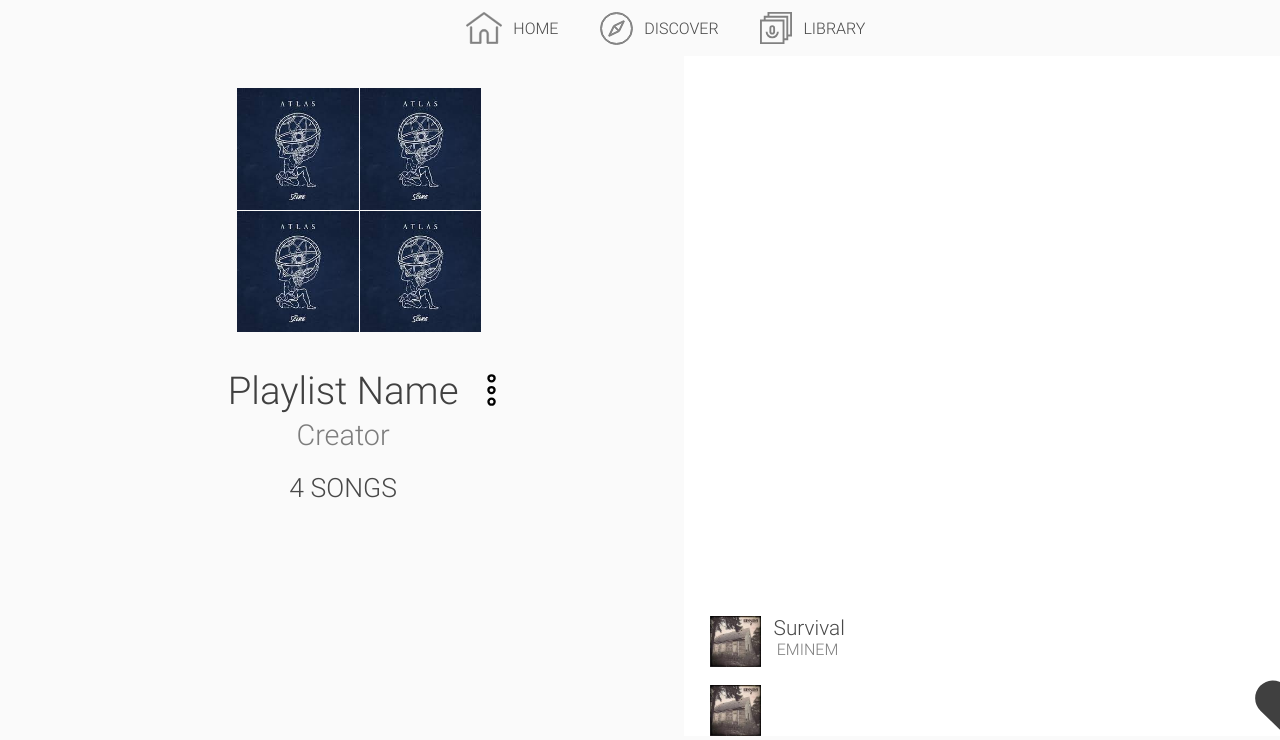
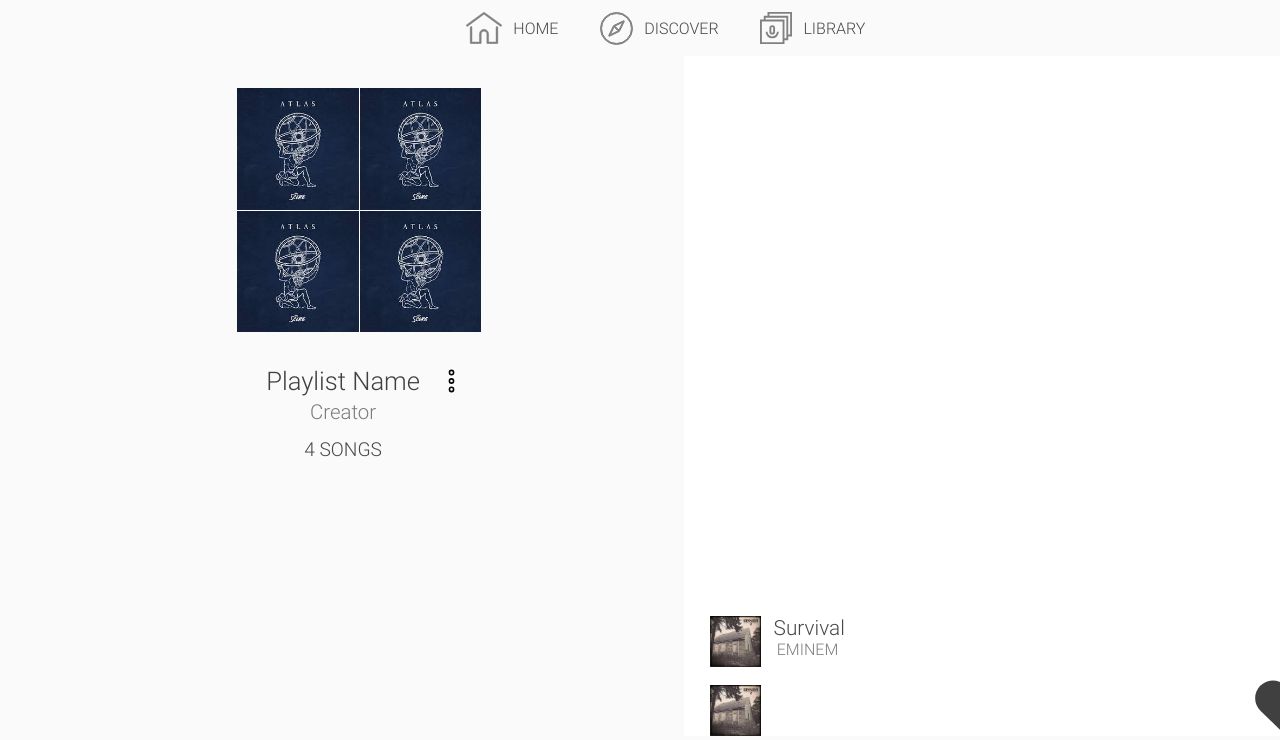
Before and after one commit to helagro/fria-play, a React (Create React App) app: page / in a window 1280 px wide. Shown: the top 740 px of the page. Built offline with nearby package versions, Linux system fonts and the light colour scheme.

Commit message:
discovered the min() function

```diff
--- a/src/components/style/PlayListComputerView.module.css
+++ b/src/components/style/PlayListComputerView.module.css
@@ -37,20 +37,20 @@
 }
 
 .playlistTitle{
-    font-size: 240%;
+    font-size: min(2vw, 2.6em);
     color: var(--dark-text);
     margin: 0.1em;
 }
 
 .theCreatorsName{
-    font-size: 1.8em;
+    font-size: min(1.6vw, 1.7em);
     margin: 0.05em;
     color: var(--bright-text)
 }
 
 .songsLength{
     margin: 0.7em;
-    font-size: 1.66em;
+    font-size: min(1.5vw, 1.6em);
 }
 
 .more{
```
